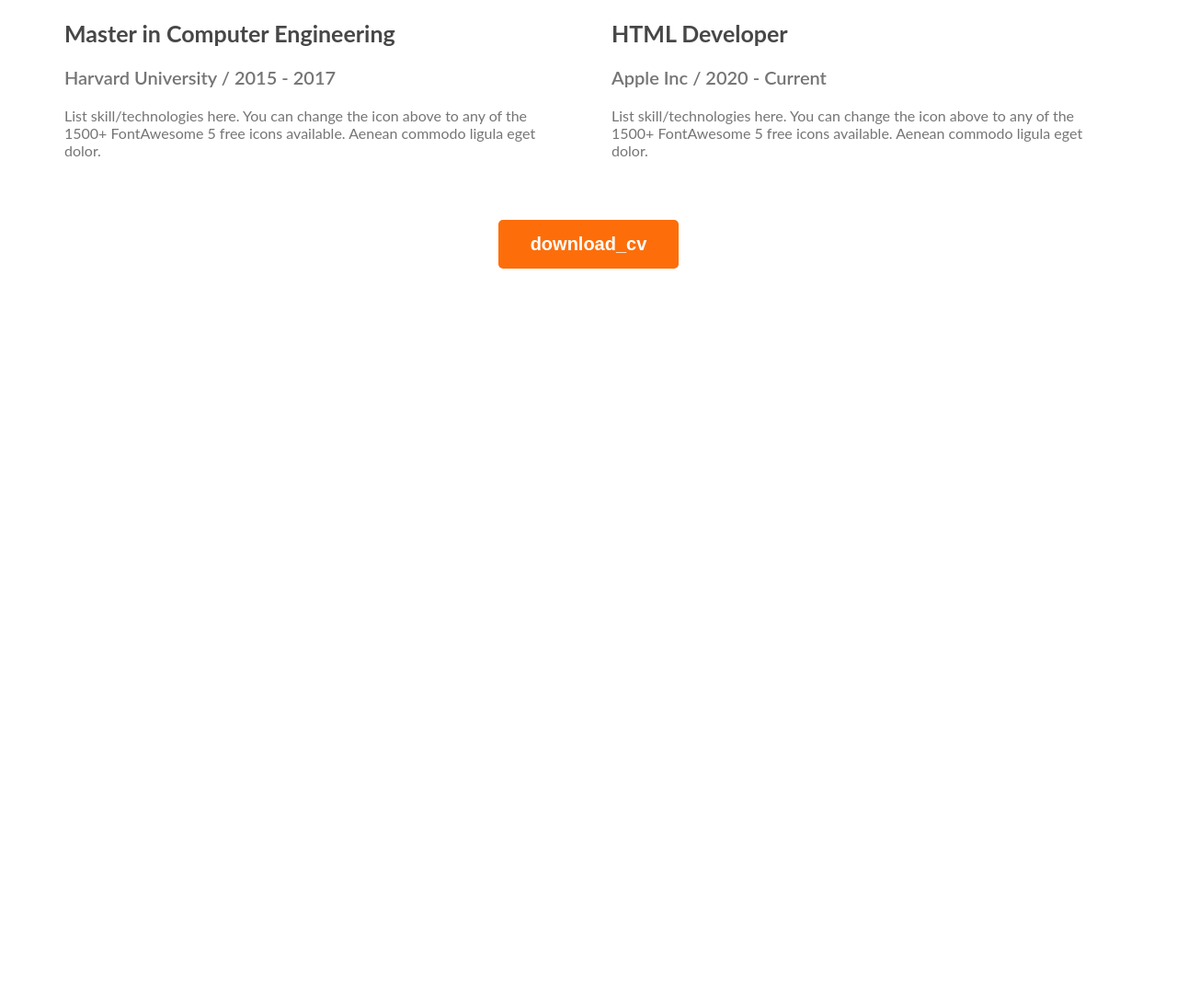
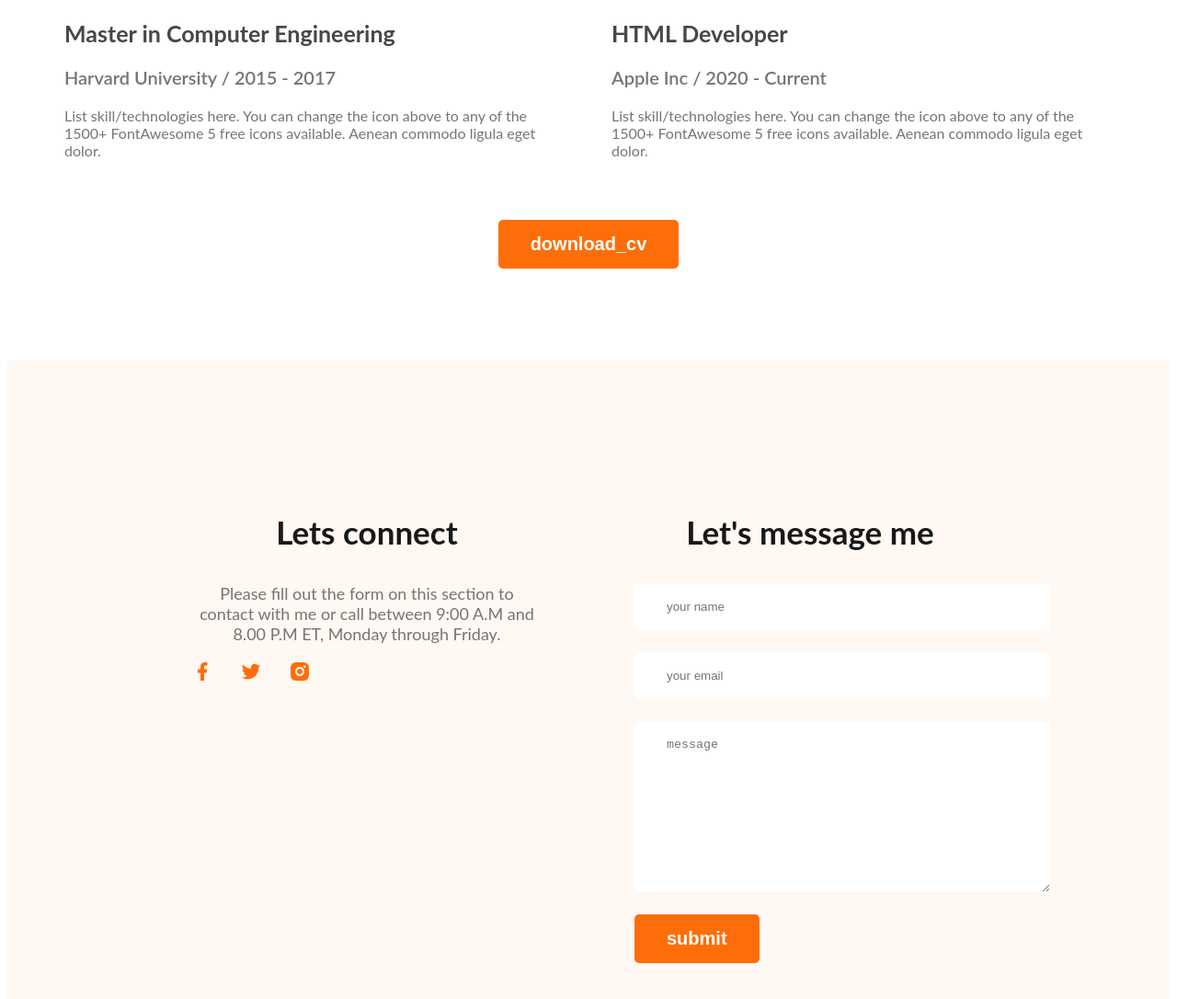
Before and after one commit to my-code-1/My_portfolio_website, a plain HTML site: page index.html in a window 1280 px wide. Shown: the part 2622-3708 px from the top of the page at 92% size. Before the commit the page ends 2922 px from the top, so only its background shows below. Drawn offline with Linux system fonts and the light colour scheme; a web font is replaced by a local one.

Commit message:
seven time

```diff
--- a/index.html
+++ b/index.html
@@ -152,7 +152,27 @@
         <button class="btn_primary">download_cv</button>
        </div>
         </section>
-
-    </main>
+     </main>
+     <!-- footer -->
+     <footer>
+        <div class="footer_column">
+            <h3 class="section_title">Lets connect</h3>
+            <P class="section_description">Please fill out the form on this section to contact with me or call between 9:00 A.M and 8.00 P.M ET, Monday through Friday.</P>
+         <div class="social_link">
+            <a href=""><img src="Images/icons/facebook.png" alt=""></a>
+            <a href=""><img src="Images/icons/twitter.png" alt=""></a>
+            <a href=""><img src="Images/icons/insta.png" alt=""></a>
+         </div>
+        </div>
+        <div class="footer_column">
+            <h3 class="section_title">Let's message me</h3>
+            <form class="contact">
+                <input type="text" name="" id="" placeholder="your name">
+                <input type="email" name="" id="" placeholder="your email">
+                <textarea name="" id="" cols="30" rows="10" placeholder="message"></textarea>
+                <input  class="btn_primary" type="submit" value="submit" >
+            </form>
+        </div>
+     </footer>
 </body>
 </html>
--- a/styles/portfolio.css
+++ b/styles/portfolio.css
@@ -158,3 +158,27 @@ font-weight: 700;
     text-align: center;
     margin-top: 50px;
 }
+/* footer style */
+footer{
+    display: flex;
+    gap:100px;
+    background-color: #FFF8F3;
+    margin-top: 100px;
+    padding:130px 200px;
+}
+.footer_column{
+    width: 50%;
+}
+.contact input[type="text"], .contact input[type="email"],textarea{
+    display: block;
+    margin-bottom: 24px;
+    padding:18px 35px;
+    color:  #757575;
+    border: 0;
+    border-radius: 5px;
+background:  #FFF;
+    width: 100%;
+}
+.social_link a{
+    margin-right: 25px;
+}
```
